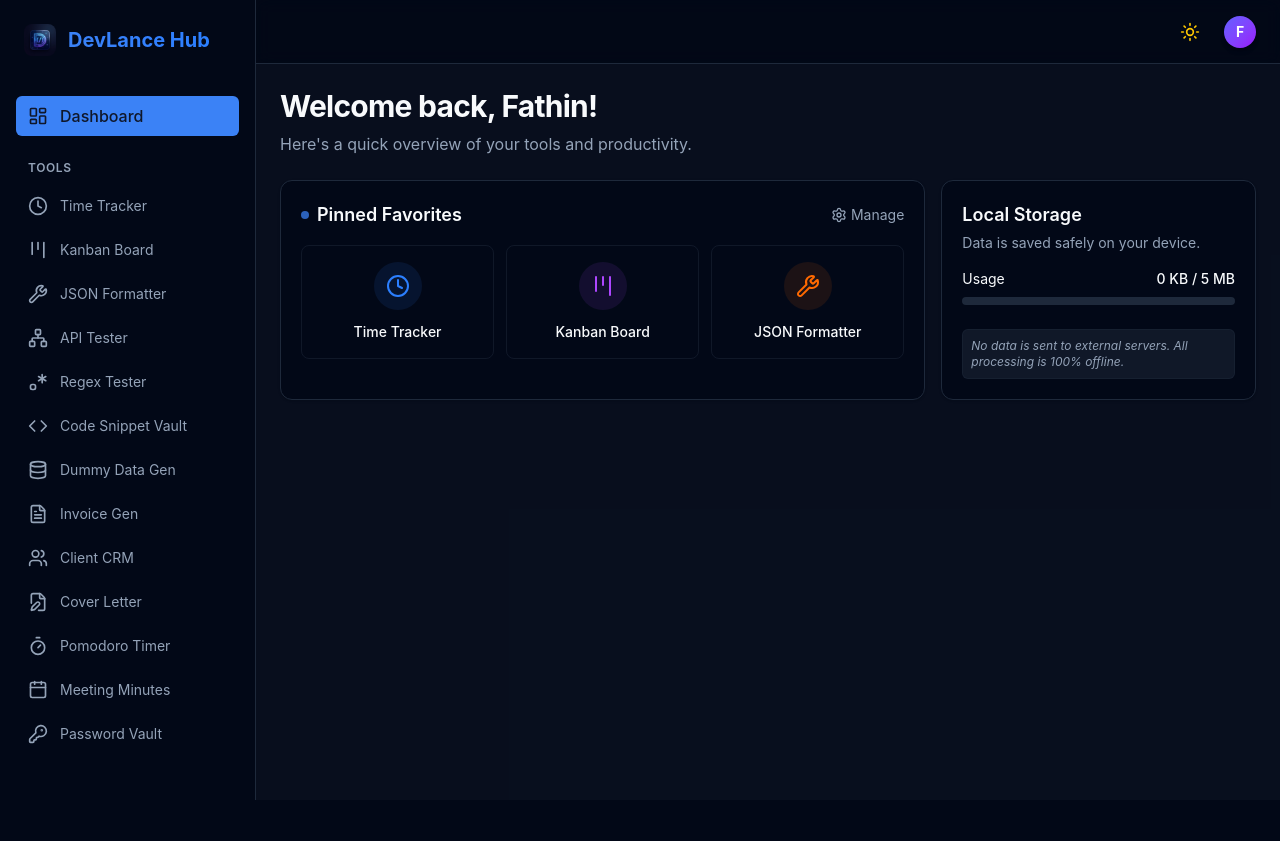
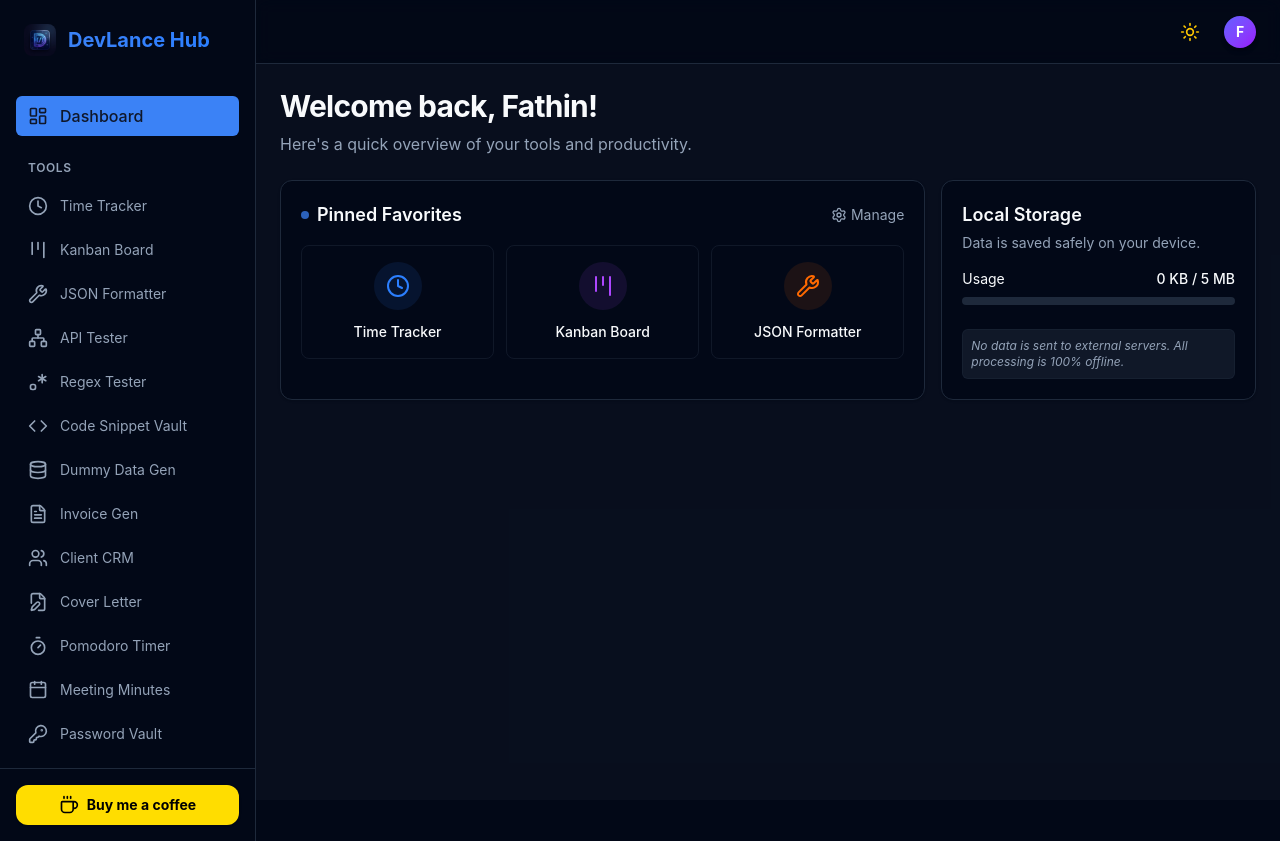
Before and after one commit to fhasans/DevLance-Hub, a React (Vite) app: page / in a window 1280 px wide. Before the commit the page ends 800 px from the top, so only its background shows below. Built offline with nearby package versions, Linux system fonts and the light colour scheme.

Commit message:
chore: setup github pages deployment and seo polishing

```diff
--- a/index.html
+++ b/index.html
@@ -2,9 +2,11 @@
 <html lang="en">
   <head>
     <meta charset="UTF-8" />
-    <link rel="icon" type="image/svg+xml" href="/favicon.svg" />
+    <link rel="icon" type="image/png" href="/logo.png" />
     <meta name="viewport" content="width=device-width, initial-scale=1.0" />
-    <title>devlance-hub</title>
+    <meta name="description" content="DevLance Hub - An all-in-one offline-first PWA superapp tailored for Developers, Freelancers, and Professionals." />
+    <meta name="theme-color" content="#ffffff" />
+    <title>DevLance Hub</title>
   </head>
   <body>
     <div id="root"></div>
--- a/src/layouts/MainLayout.jsx
+++ b/src/layouts/MainLayout.jsx
@@ -2,7 +2,7 @@ import { useEffect, useState } from 'react';
 import { Outlet, Link, useLocation } from 'react-router-dom';
 import { useThemeStore } from '../store/themeStore';
 import { useProfileStore } from '../store/profileStore';
-import { Moon, Sun, Menu, LayoutDashboard } from 'lucide-react';
+import { Moon, Sun, Menu, LayoutDashboard, Coffee } from 'lucide-react';
 import * as LucideIcons from 'lucide-react';
 import ProfileSettingsModal from '../components/ProfileSettingsModal';
 import { ALL_TOOLS } from '../store/toolsStore';
@@ -60,6 +60,18 @@ export default function MainLayout() {
             )
           })}
         </nav>
+
+        <div className="p-4 border-t border-border mt-auto">
+          <a
+            href="https://www.buymeacoffee.com/"
+            target="_blank"
+            rel="noopener noreferrer"
+            className="flex items-center justify-center gap-2 w-full py-2.5 px-4 rounded-xl font-bold text-sm bg-[#FFDD00] text-black hover:bg-[#FFDD00]/90 transition-all shadow-sm hover:shadow hover:-translate-y-0.5"
+          >
+            <Coffee className="w-5 h-5" />
+            Buy me a coffee
+          </a>
+        </div>
       </aside>
 
       {/* Main Content */}
--- a/vite.config.js
+++ b/vite.config.js
@@ -4,6 +4,7 @@ import tailwindcss from '@tailwindcss/vite'
 import { VitePWA } from 'vite-plugin-pwa'
 
 export default defineConfig({
+  base: '/DevLance-Hub/',
   plugins: [
     tailwindcss(),
     react(),
```
